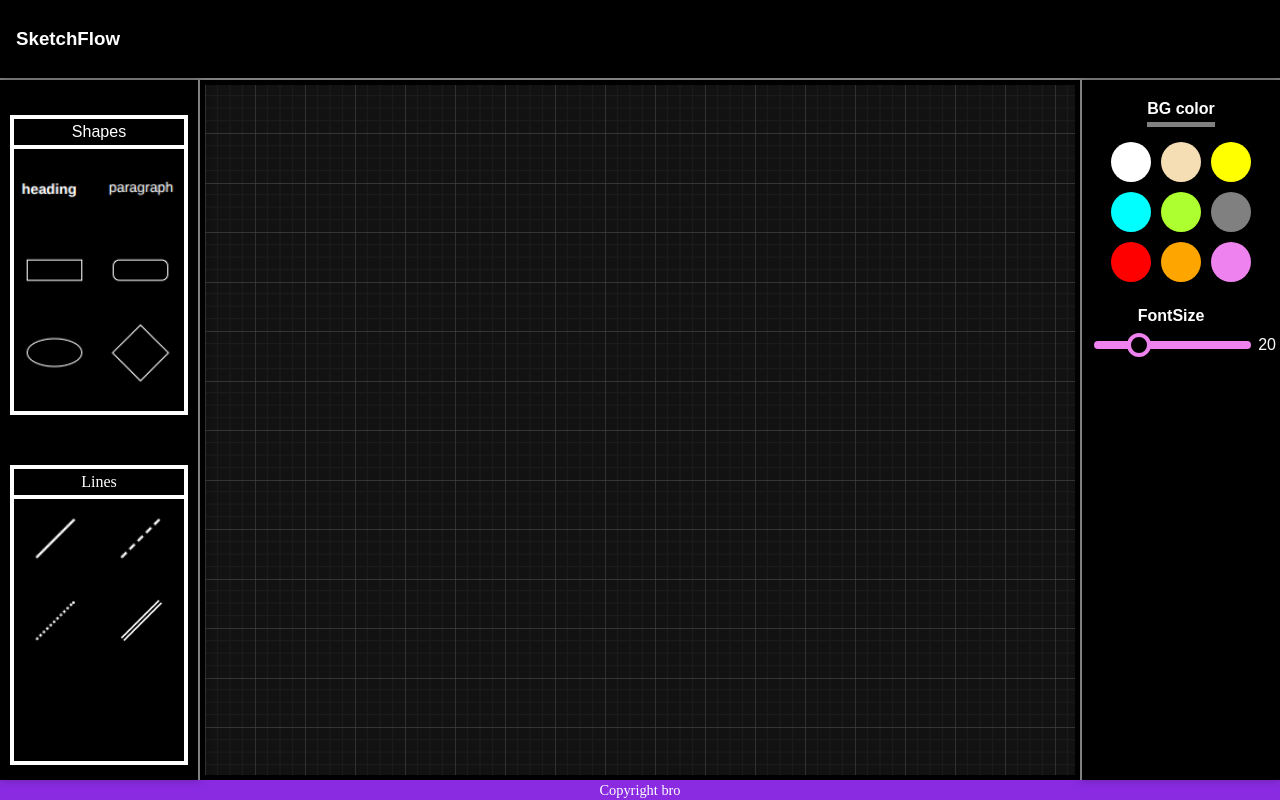
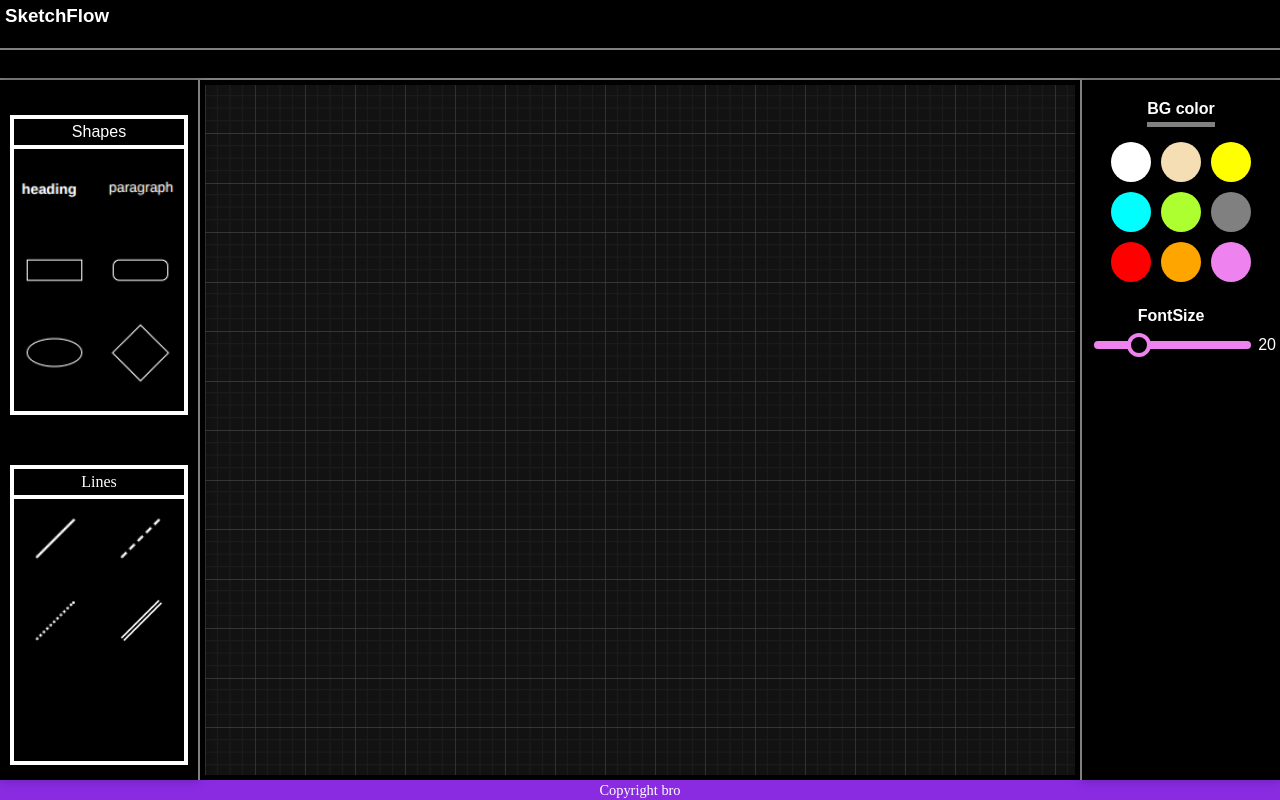
Before and after one commit to SivaPA08/Sketchflow, a React (Vite) app: page / in a window 1280 px wide. Built offline with nearby package versions, Linux system fonts and the light colour scheme.

Commit message:
added margin for top

```diff
--- a/src/App.css
+++ b/src/App.css
@@ -13,16 +13,9 @@
   .topbar {
     grid-area: topbar;
     background: #000;
-    display: flex;
-    align-items: center;
-    padding-left: 1rem;
     border-bottom: 2px solid grey;
   }
-  .topbar h3 {
-    color: #fff;
-    margin: 0;
-    font-family: Arial, sans-serif;
-  }
+
 
   .leftbar {
     grid-area: leftbar;
--- a/src/App.tsx
+++ b/src/App.tsx
@@ -1,7 +1,8 @@
 import "./App.css";
 import "./styles/shapes.css";
 import "./styles/rightbar.css";
-import "./styles/textsize.css"
+import "./styles/textsize.css";
+import "./styles/topbar.css";
 import Rectangle from "./shapes/Rectangle";
 import RoundedRect from "./shapes/RoundedRect";
 import Circle from "./shapes/Circle";
@@ -152,6 +153,7 @@ export default function App() {
     <div className="bdy">
       <header className="topbar">
         <h3>SketchFlow</h3>
+        <div className="operations"></div>
       </header>
 
       <aside className="leftbar">
--- /dev/null
+++ b/src/styles/topbar.css
@@ -0,0 +1,18 @@
+.topbar{
+    position: relative;
+}
+.topbar h3{
+    color:white;
+    margin-left: 5px;
+    margin-top: 5px;
+    font-family: Arial, Helvetica, sans-serif;
+}
+
+.topbar .operations{
+    position: absolute;
+    width: 100%;
+    height: 30px;
+    border-top: 2px solid grey;
+    bottom: 0;
+
+}
```
